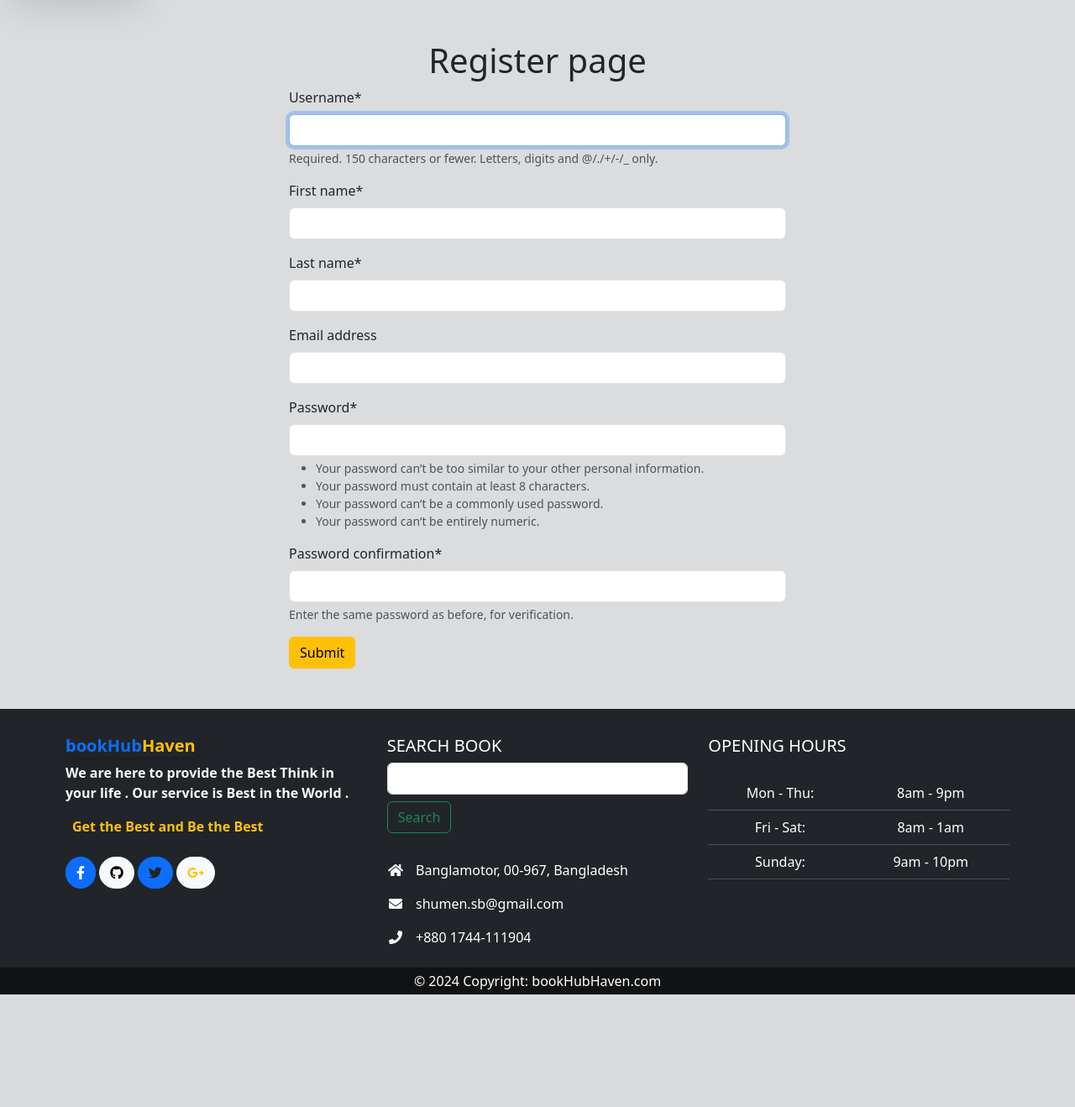
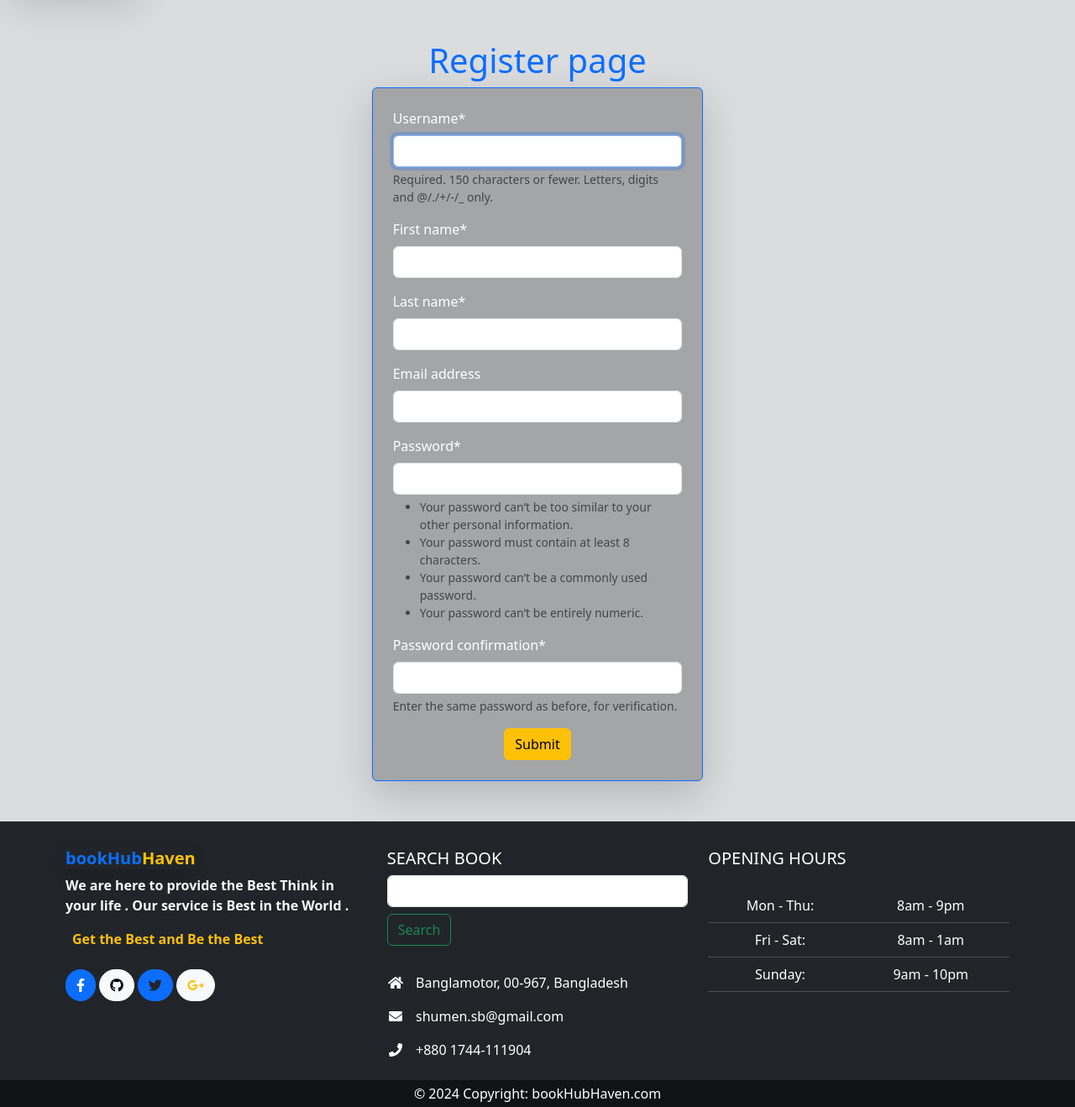
Before and after one commit to SoumenBaral/BookHubHaven, a Django app: page /member/register/ in a window 1280 px wide. Shown: the part 70-1388 px from the top of the page at 84% size. Before the commit the page ends 1254 px from the top, so only its background shows below. Run offline with Django 4.2, Linux system fonts and the light colour scheme; some libraries are stand-ins or nearby versions.

Commit message:
update some dising

```diff
--- a/Members/templates/register.html
+++ b/Members/templates/register.html
@@ -2,13 +2,15 @@
 {% block content %}
 {% load crispy_forms_tags %}
 <div class='p-5'>
-    <h1 class="text-center" >{{type}} page</h1>
+    <h1 class="text-center text-primary" >{{type}} page</h1>
 
-    <form  style="width:50% ; margin : auto" method="post">
+    <form class="mx-auto col-sm-10 col-md-8 col-lg-6 col-xl-4 bg-black p-4 text-white bg-opacity-25 rounded border border-primary shadow-lg" method="post">
         {% csrf_token %}
 
         {{form|crispy}}
-        <button class="btn btn-warning">Submit</button>
+        <div class='d-flex justify-content-center'>
+            <button class="btn btn-warning">Submit</button>
+        </div>
     </form>
 </div>
 {% endblock content %}
--- a/bookCollection/templates/book.html
+++ b/bookCollection/templates/book.html
@@ -11,10 +11,10 @@
 
 
 <div style="width: 90%; margin: auto;" class='shadow-sm'>
-    <div class="row gap-4 p-4">
+    <div class="row gap-4 p-md-3 p-5">
 
             {% for i in data  %}
-                <div class="card col-sm-3  shadow bg-black bg-opacity-75 text-white" style="width: 16rem; height: 550px;">
+                <div class="card col-sm-3  shadow bg-black bg-opacity-75 text-white" style="width: 17rem; height: 550px;">
                     <div class="card-body ">
                         <img src="{{i.image.url}}" class="card-img-top" style='width: 100%; height: 210px;' alt="...">
                         <h5 class="card-title mt-1"><a href="" class='text-decoration-none'>{{i.Name}}</a></h5>
--- a/bookCollection/templates/details.html
+++ b/bookCollection/templates/details.html
@@ -33,7 +33,7 @@
     </div>
     {% endfor %}
 </div>
-{% comment %} {% if request.user.is_authenticated  %} {% endcomment %}
+{% if request.user.is_authenticated  %}
 <div class="card m-2">
     <div class="card-body">
         <form method="post">
@@ -44,5 +44,5 @@
             <button class="btn btn-warning">Submit</button>
     </div>
 </div>
-{% comment %} {% endif %} {% endcomment %}
+{% endif %}
 {% endblock content %}
```
